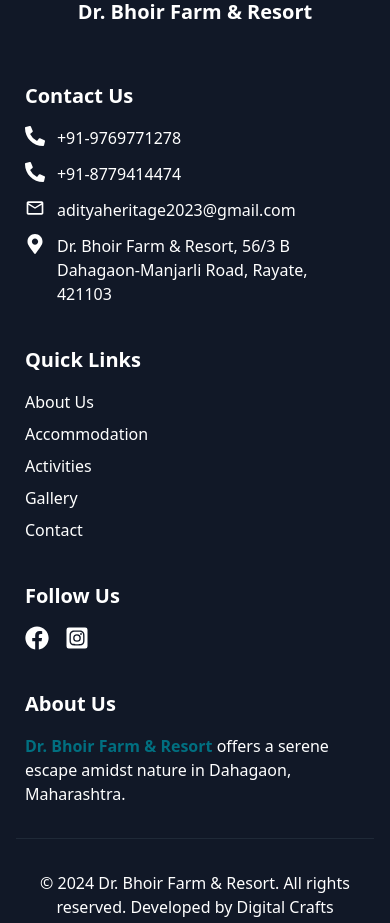
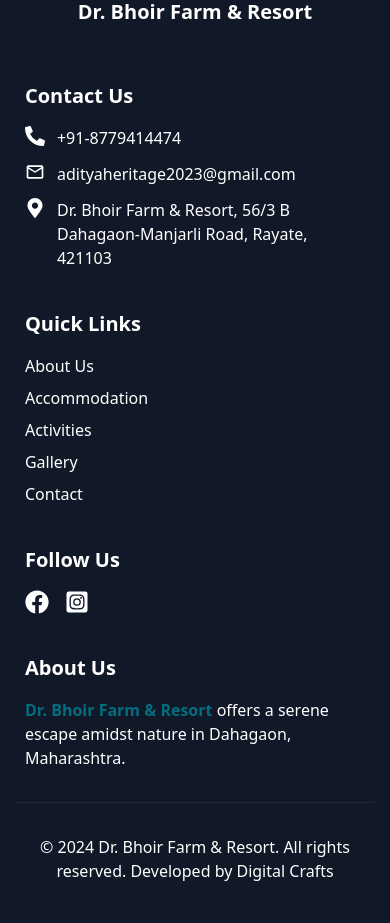
Before and after one commit to Sushil-Nair/DrBhoir, a React (Vite) app: page /contact in a window 390 px wide. Shown: the part 3700-4623 px from the top of the page. Built offline with nearby package versions, Linux system fonts and the light colour scheme.

Commit message:
Update contact information in Footer component
Removed one phone number from the contact section.

```diff
--- a/src/components/Footer.jsx
+++ b/src/components/Footer.jsx
@@ -18,10 +18,6 @@ const Footer = () => {
           <div className='w-full'>
             <h3 className="text-xl font-semibold mb-4">Contact Us</h3>
             <div className="space-y-3">
-              <p className="flex items-start">
-                <FaPhoneAlt className="min-h-5 min-w-5 mr-3" />
-                <a href="tel:9769771278">+91-9769771278</a>
-              </p>
               <p className="flex items-start">
                 <FaPhoneAlt className="min-h-5 min-w-5 mr-3" />
                 <a href="tel:8779414474">+91-8779414474</a>
```
